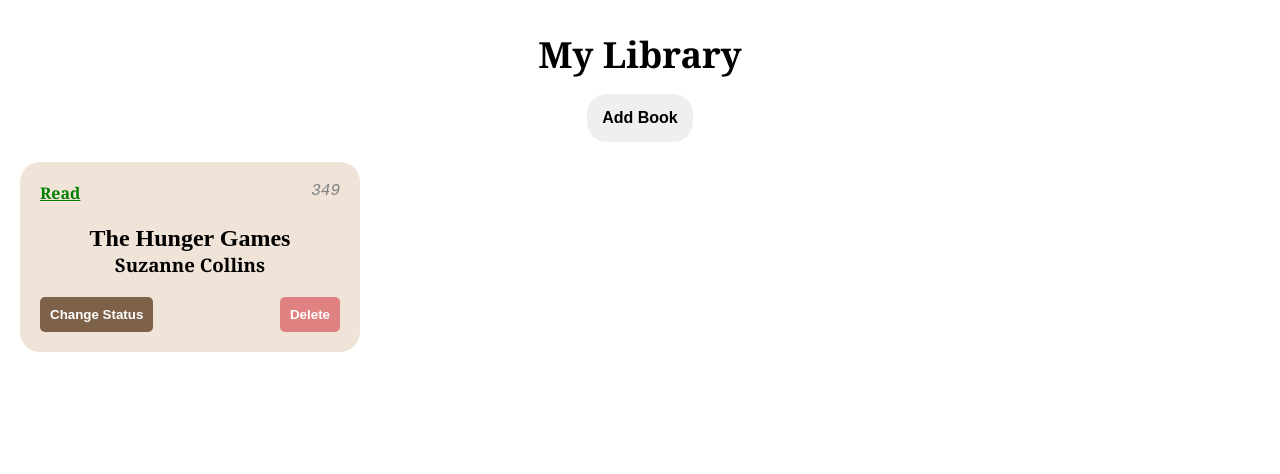
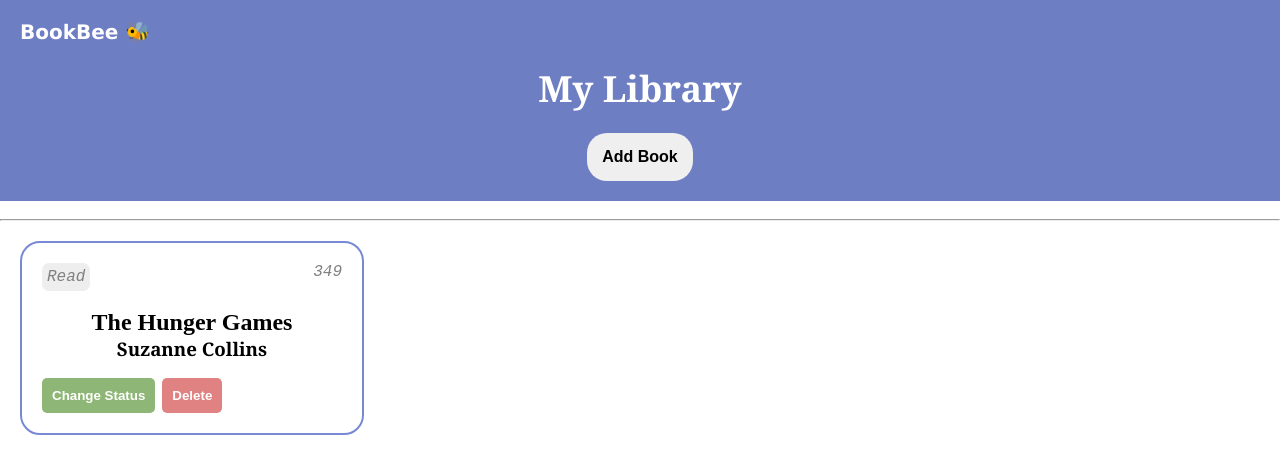
Before and after one commit to viratae/library, a plain HTML site: page index.html in a window 1280 px wide. Drawn offline with Linux system fonts and the light colour scheme.

Commit message:
Changed HTML to add header

```diff
--- a/index.html
+++ b/index.html
@@ -7,10 +7,15 @@
     <link rel="stylesheet" href="style.css">
 </head>
 <body>
-    <h1>My Library</h1>
-    <div class="buttonWrapper">
-        <button id="addBookButton">Add Book</button>
+    <div id="top">
+        <div id="logo">BookBee 🐝</div>
+        <h1>My Library</h1>
+        <div class="buttonWrapper">
+            <button id="addBookButton">Add Book</button>
+        </div>
     </div>
+    <br>
+    <hr>
     <div class="modal">
         <div class="modalContent">
             <span id="closeModal">&times;</span>
--- a/style.css
+++ b/style.css
@@ -1,6 +1,16 @@
 * {
     padding: 0;
     margin: 0;
+}
+#logo {
+    font-family:Verdana, Geneva, Tahoma, sans-serif;
+    font-weight: bold;
+    color: white;
+    font-size: 20px;
+}
+#top {
+    background-color: #6e7ec3;
+    padding: 20px;
 }
 #cardContainer {
     padding: 20px;
@@ -9,18 +19,22 @@
     flex-wrap: wrap;
 }
 #addBookButton {
-    margin-top: 15px;
     text-align: center;
     padding: 15px;
     font-size: 16px;
     border-radius: 20px;
+    transition: all .5s;
+}
+#addBookButton:hover {
+    background-color: #dfdfdf;
 }
 .buttonWrapper {
     text-align: center;
     align-items: center;
 }
 h1 {
-    margin-top: 30px;
+    color: white;
+    padding: 20px;
     text-align: center;
     font-family: Georgia, Times, 'Times New Roman', serif;
     font-size: 36px;
@@ -35,10 +49,12 @@
     font-weight: bold;
 }
 .read {
-    color: green;
-    font-family: Cambria, Cochin, Georgia, Times, 'Times New Roman', serif;
-    font-weight: bold;
-    text-decoration: underline;
+    font-style: italic;
+    color: gray;
+    background-color: #eeeeee;
+    padding: 5px;
+    border-radius: 7px;
+    font-family: 'Courier New', Courier, monospace;
 }
 .pages {
     font-style: italic;
@@ -50,14 +66,15 @@
     color: white;
 }
 .status {
-    background-color: #7d6148;
+    background-color: #8eb676;
     color: white
 }
 .card {
     display: flex;
     flex-direction: column;
     justify-content: space-between;
-    background-color: #f0e3d8;
+    background-color: #ffffff;
+    border: 2px solid #7788d4;
     width: 300px;
     height: 150px;
     border-radius: 20px;
@@ -69,7 +86,7 @@
 }
 .cardBottom {
     display: flex;
-    justify-content: space-between;
+    gap: 7px
 }
 .title {
     text-align: center;
@@ -100,9 +117,9 @@
 }
 .modalContent {
     background-color: #ffffff;
-    padding: 20px;
+    padding: 10px 20px 10px 20px;
     border-radius: 10px;
-    border-top: 20px solid #ab8f75;
+    border-top: 20px solid #7788d4;;
 
 }
 #closeModal {
@@ -132,3 +149,9 @@
     display: flex;
     justify-content: space-between;
 }
+button {
+    transition: all .5s;
+}
+button:hover{
+    border-radius: 12px;
+}
```
